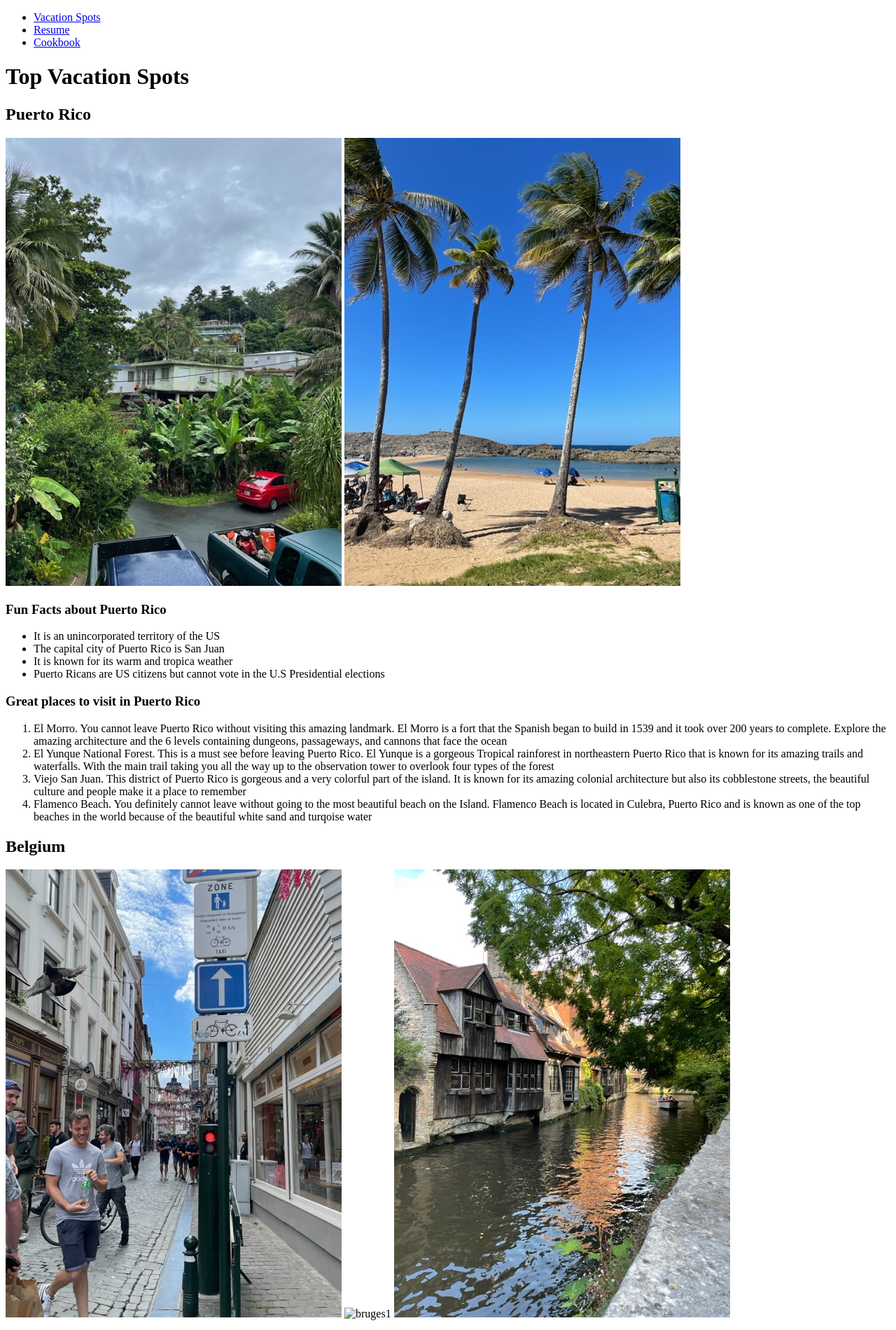
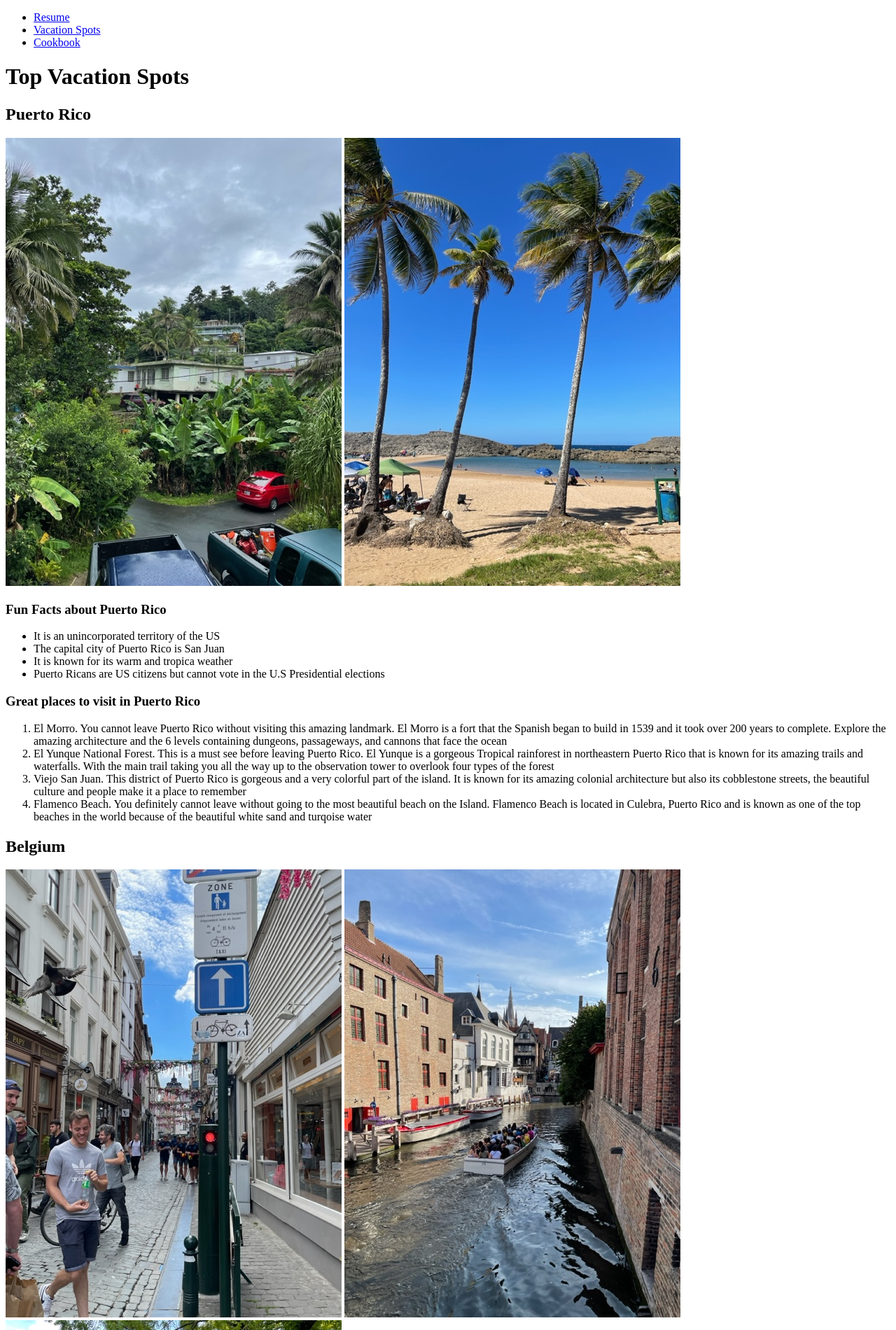
Before and after one commit to scuevas1/project1, a plain HTML site: page index.html in a window 1280 px wide. Shown: the top 1900 px of the page at 70% size. Drawn offline with Linux system fonts and the light colour scheme.

Commit message:
fixing errors and changing sites

```diff
--- a/index.html
+++ b/index.html
@@ -8,8 +8,8 @@
   <header>
     <nav>
 	  <ul>
-	    <li><a href="index.html">Vacation Spots</a></li>
-		<li><a href="resume.html">Resume</a></li>
+	    <li><a href="index.html">Resume</a></li>
+		<li><a href="vacation.html">Vacation Spots</a></li>
 		<li><a href="cookbook.html">Cookbook</a></li>
 	  </ul>
 	</nav>
@@ -39,9 +39,9 @@
   </section>
   <section id="Belgium">
      <h2>Belgium</h2>
-	   <img src="image/Brussels.JPG" alt="brussels">
-       <img src="image/Bruges.JPG" alt="bruges1">
-       <img src="image/Bruges2.JPG" alt="bruges2">
+	   <img src="image/brussels1.JPG" alt="brussels">
+       <img src="image/bruges1.JPG" alt="bruges1">
+       <img src="image/bruges3.JPG" alt="bruges3">
 	  <h3>Fun Facts about Belgium</h3>
 		<ul>
 		  <li>Belgium has three offical languages: French, Dutch & German</li>
```
Also changed, not shown: cookbook.html (+2 -2 lines), resume.html (+2 -2 lines), image/bruges3.JPG (renamed from image/Bruges2.JPG), image/brussels1.JPG (renamed from image/Brussels.JPG).
